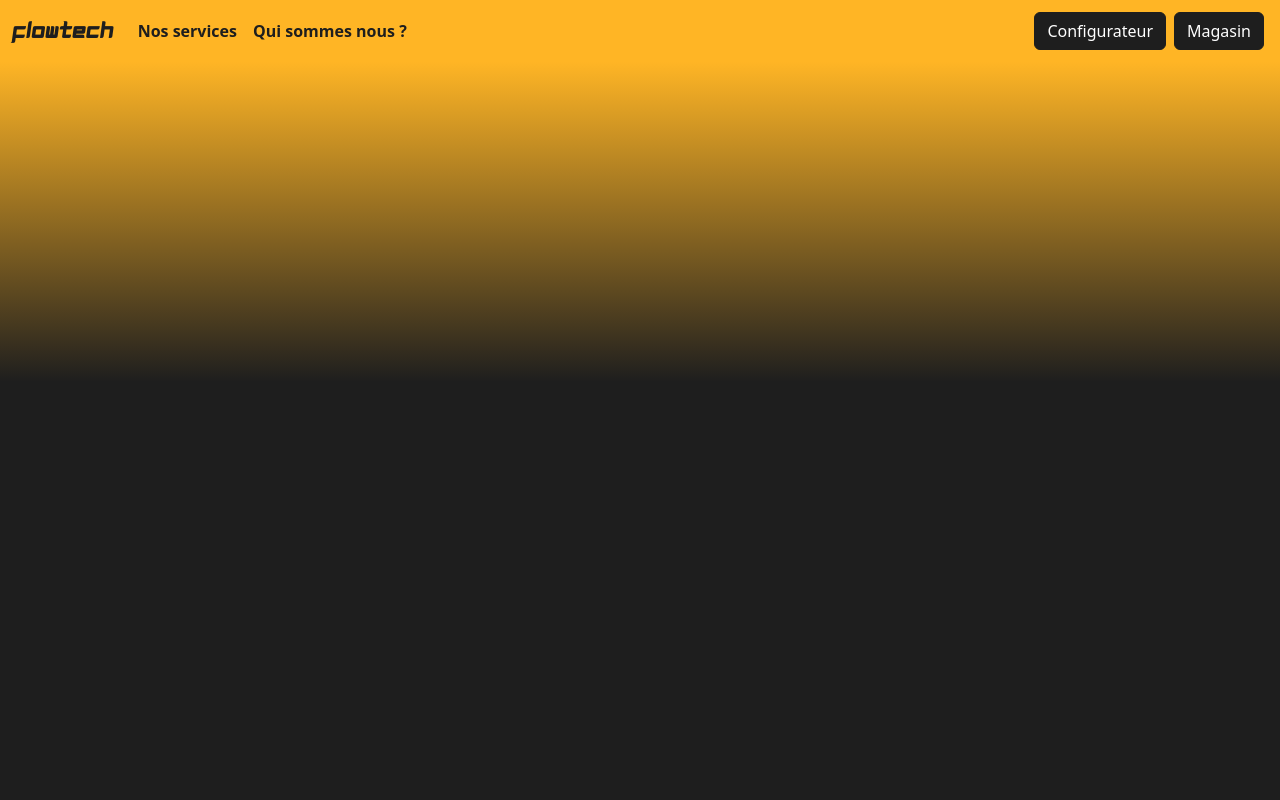
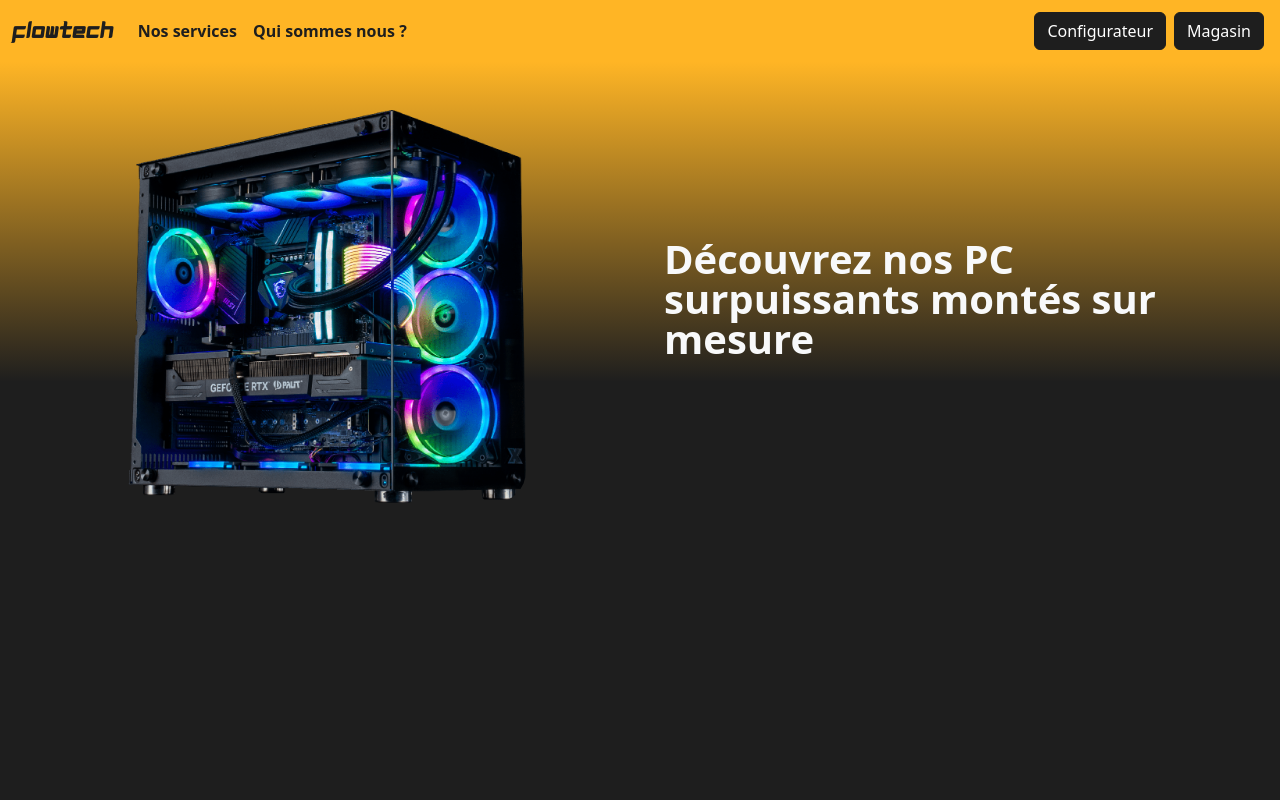
Before and after one commit to Bts-Sio-CCI/FlowTechAP1, a PHP site: page / in a window 1280 px wide. Run offline with PHP 8.4, Linux system fonts and the light colour scheme; some libraries are stand-ins or nearby versions.

Commit message:
Header img/text full responsive

```diff
--- a/index.html
+++ b/index.html
@@ -1,5 +1,5 @@
 <!DOCTYPE html>
-<html lang="en">
+<html lang="fr">
 	<head>
 		<meta charset="utf-8" />
 		<meta name="viewport" content="width=device-width, initial-scale=1" />
@@ -36,7 +36,16 @@
 					</div>
 				</div>
 			</nav>
-			<div class="header-gradient"></div>
+			<div class="header-gradient container">
+				<div class="row align-items-center g-5 m-0">
+					<div class="col-12 col-lg-6">
+						<img src="img/rainbox-geforce-rtx.png" class="pp d-block mx-lg-auto img-fluid rounded-5" alt="Bootstrap Themes" width="400" height="400" loading="lazy" />
+					</div>
+					<div class="col-12 col-lg-6">
+						<h1 class="text-light lh-1 mb-3 fw-bold">Découvrez nos PC surpuissants montés sur mesure</h1>
+					</div>
+				</div>
+			</div>
 		</header>
 		<script src="node_modules/bootstrap/dist/js/bootstrap.bundle.min.js"></script>
 	</body>
--- a/scss/custom.scss
+++ b/scss/custom.scss
@@ -37,6 +37,7 @@ header {
 
 .header-gradient {
 	height: 20em;
+	max-width: 100%;
 	background: rgb(255, 181, 37);
 	background: linear-gradient(180deg, rgba(255, 181, 37, 1) 0%, rgba(30, 30, 30, 0) 100%);
 }
```
Also changed, not shown: css/custom.css, 1 other file.
